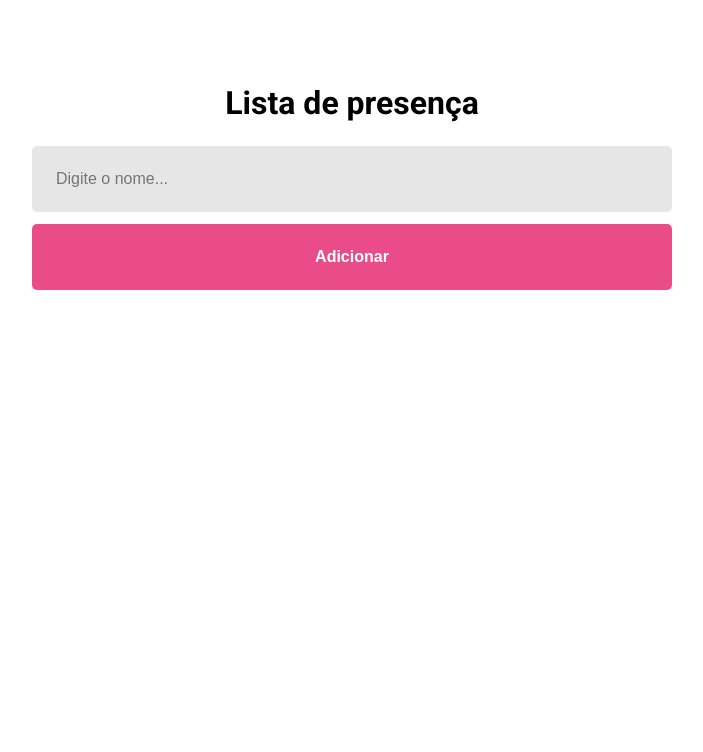
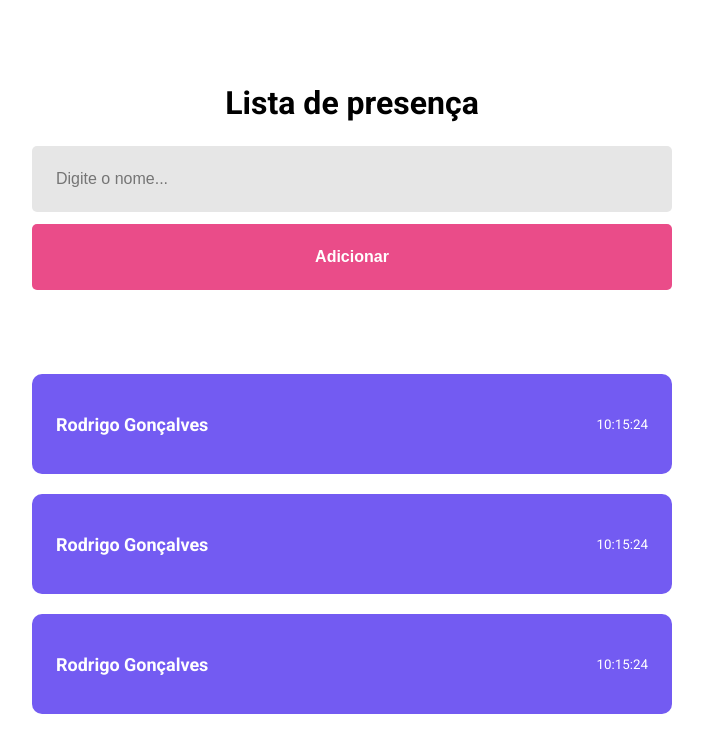
Before and after one commit to deibsoncogo/ReactJSTrilhaEspecializar, a React (Vite) app: page / in a window 1280 px wide. Shown: the top 752 px of the page, without its empty margins (288-991 px from the left). Built offline with nearby package versions, Linux system fonts and the light colour scheme.

Commit message:
✨ feat: implementation of class 'Componentes'

```diff
--- /dev/null
+++ b/src/components/card/index.jsx
@@ -0,0 +1,10 @@
+import style from './style.module.css'
+
+export function Card() {
+  return (
+    <div className={style.card}>
+      <strong>Rodrigo Gonçalves</strong>
+      <small>10:15:24</small>
+    </div>
+  )
+}
--- /dev/null
+++ b/src/components/card/style.module.css
@@ -0,0 +1,19 @@
+.card {
+  display: flex;
+  flex-direction: row;
+  align-items: center;
+  justify-content: space-between;
+
+  width: 50%;
+  height: 100px;
+  margin-bottom: 20px;
+  border-radius: 10px;
+  padding: 24px;
+
+  background-color: #735bf2;
+  color: #ffffff;
+}
+
+.card strong {
+  font-size: 18px;
+}
--- a/src/pages/home/index.jsx
+++ b/src/pages/home/index.jsx
@@ -1,3 +1,4 @@
+import { Card } from '../../components/card'
 import style from './style.module.css'
 
 export function Home() {
@@ -5,8 +6,12 @@ export function Home() {
     <div className={style.home}>
       <h1>Lista de presença</h1>
 
-      <input type="text" placeholder='Digite o nome...'/>
+      <input type="text" placeholder='Digite o nome...' />
       <button type='button'>Adicionar</button>
+
+      <Card />
+      <Card />
+      <Card />
     </div>
   )
 }
```
